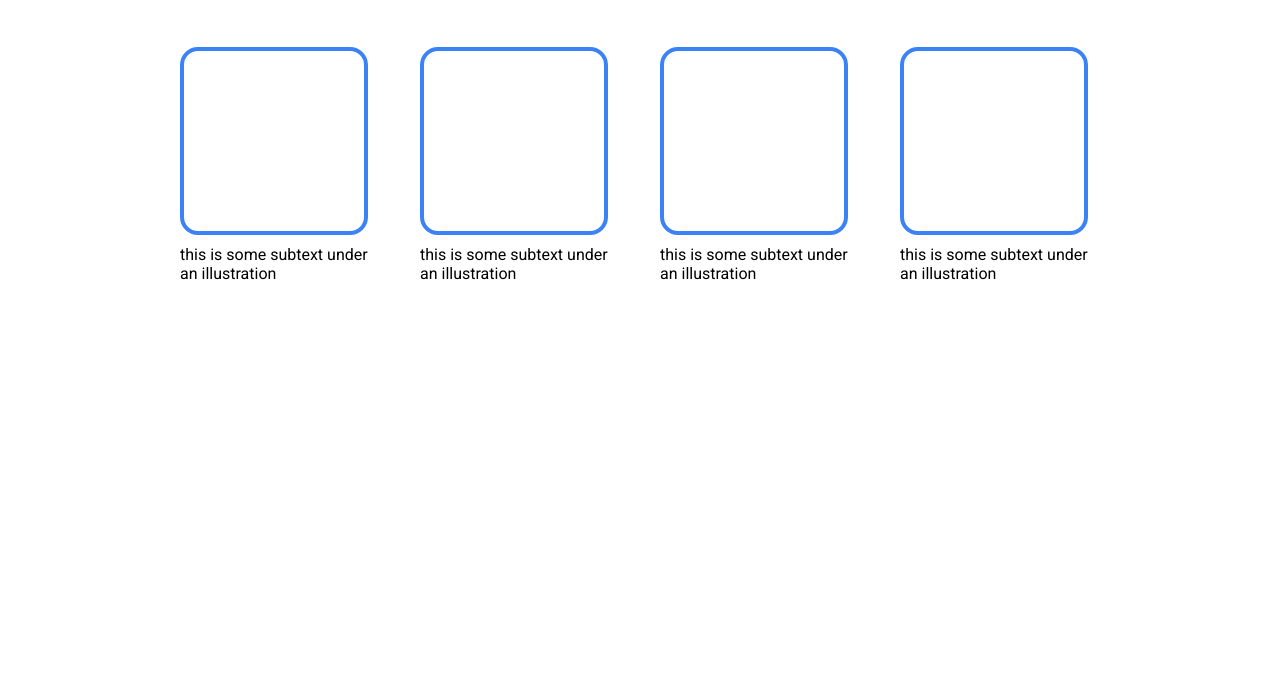
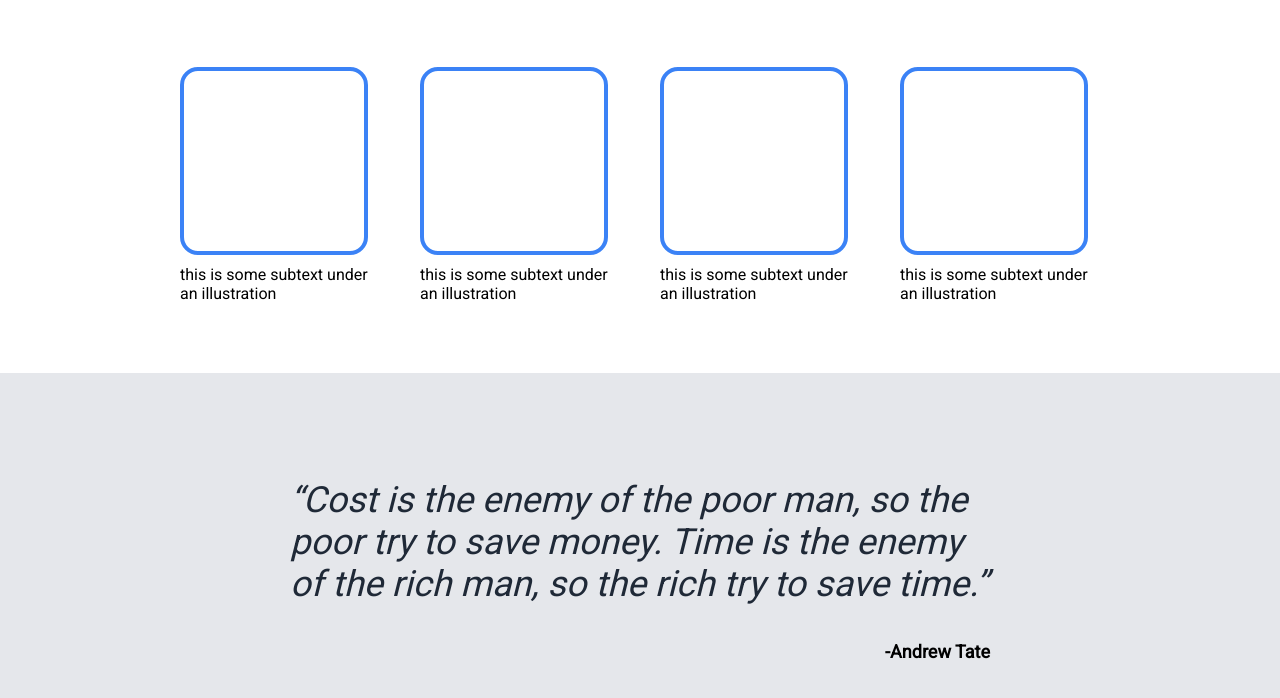
Before and after one commit to meotjin/LandingPageOdinProject, a plain HTML site: page index.html in a window 1280 px wide. Shown: the part 580-1278 px from the top of the page. Before the commit the page ends 863 px from the top, so only its background shows below. Drawn offline with Linux system fonts and the light colour scheme.

Commit message:
modify css and html for body section

```diff
--- a/css/style.css
+++ b/css/style.css
@@ -91,7 +91,7 @@
 }
 
 .illus{
-    margin-top: 50px;
+    margin-top: 70px;
     display: flex;
     justify-content: center;
     align-items: center;
@@ -103,6 +103,7 @@
     flex-direction: column;
     width: 200px;
     gap: 10px;
+    margin-bottom: 70px;
 }
 
 .illu-box{
@@ -111,3 +112,30 @@
     height: 180px;
     border-radius: 18px;
 }
+
+.sub-body{
+    background-color: #E5E7EB;
+    display: flex;
+    justify-content: center;
+    align-items: center;
+}
+
+.sub-body > div{
+    margin: 70px;
+    width: 700px;
+    display: flex;
+    flex-direction: column;
+    justify-content: center;
+    align-items: center;
+}
+
+.quote{
+    color: #1F2937;
+    font-size: 36px;
+    font-weight: 100;
+}
+.sub-quote{
+    align-self: flex-end;
+    font-weight: 900;
+    font-size: 18px;
+}
--- a/index.html
+++ b/index.html
@@ -57,5 +57,14 @@
             </div>
         </div>
     </div>
+    <div class="sub-body">
+        <div>
+            <p class="quote">
+                <i>“Cost is the enemy of the poor man, so the poor try to save money. Time is the enemy of the rich man, so the rich try to save time.”</i>
+            </p>
+            <div class="sub-quote">-Andrew Tate</div>
+        </div>
+    </div>
+
 </body>
 </html>
```
